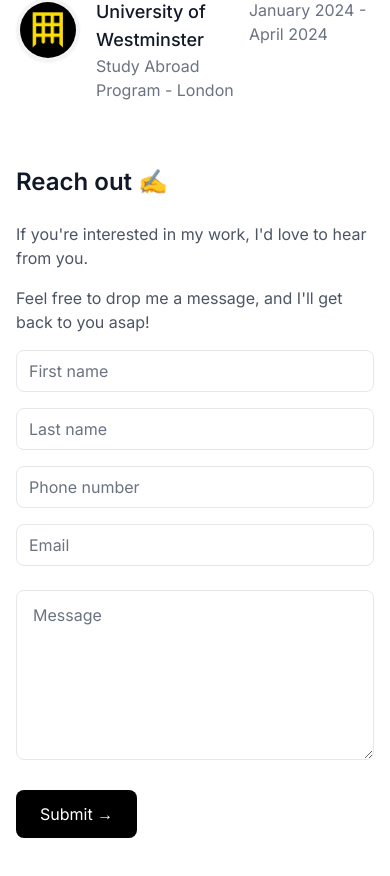
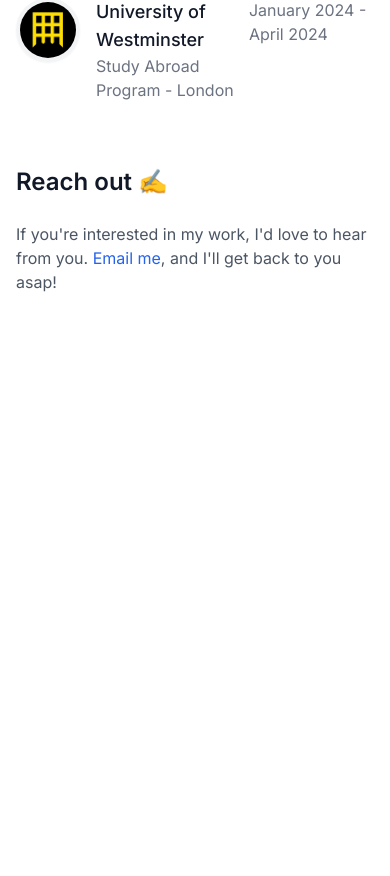
Before and after one commit to camottimo/Personal-Website, a Next.js app: page / in a window 390 px wide. Shown: the part 2871-3747 px from the top of the page. After the commit the page ends 3213 px from the top, so only its background shows below. Built offline with nearby package versions, Linux system fonts and the light colour scheme.

Commit message:
Implemented Reach Out section with responsive 'email me' link

```diff
--- a/src/app/page.tsx
+++ b/src/app/page.tsx
@@ -1,4 +1,5 @@
-import React from 'react'
+"use client";
+import React, { useRef } from 'react'
 import Image from 'next/image'
 import {
   AcademicCapIcon,
@@ -10,7 +11,7 @@ import {
 } from '@heroicons/react/24/outline'
 import WorkExperience from '@/components/WorkExperience'
 import Projects from '@/components/Projects'
-import EmailLink from '@/components/EmailLink'
+import EmailLink, { EmailLinkHandle } from '@/components/EmailLink'
 
 const skills = [
   {
@@ -214,6 +215,8 @@ const tools = [
 ]
 
 export default function Home() {
+  const emailLinkRef = useRef<EmailLinkHandle>(null);
+
   return (
     <div className="min-h-screen bg-white">
       <main className="max-w-4xl mx-auto px-4 sm:px-6 lg:px-8 py-12">
@@ -246,7 +249,7 @@ export default function Home() {
 
             {/* Contact Links */}
             <div className="flex justify-center gap-6 pt-4">
-              <EmailLink />
+              <EmailLink ref={emailLinkRef} />
               <a href="/resume.pdf" target="_blank" rel="noopener noreferrer" className="text-gray-600 hover:text-gray-900 flex items-center">
                 <DocumentIcon className="h-4 w-4 mr-2 text-gray-400" />
                 Resume
@@ -386,20 +389,22 @@ export default function Home() {
           <section className="space-y-6">
             <h2 className="text-2xl font-semibold">Reach out ✍️</h2>
             <div className="space-y-4">
-              <p className="text-gray-600">If you're interested in my work, I'd love to hear from you.</p>
-              <p className="text-gray-600">Feel free to drop me a message, and I'll get back to you asap!</p>
-              <form className="space-y-6">
-                <div className="grid grid-cols-1 md:grid-cols-2 gap-4">
-                  <input type="text" placeholder="First name" className="rounded-lg border-gray-200" required />
-                  <input type="text" placeholder="Last name" className="rounded-lg border-gray-200" required />
-                  <input type="tel" placeholder="Phone number" className="rounded-lg border-gray-200" required />
-                  <input type="email" placeholder="Email" className="rounded-lg border-gray-200" required />
-                </div>
-                <textarea placeholder="Message" rows={6} className="w-full rounded-lg border-gray-200" required />
-                <button type="submit" className="bg-black text-white px-6 py-3 rounded-lg hover:bg-gray-800 transition-colors">
-                  Submit →
-                </button>
-              </form>
+              <p className="text-gray-600">
+                If you're interested in my work, I'd love to hear from you.{' '}
+                <span
+                  className="text-blue-600 hover:underline cursor-pointer"
+                  onClick={() => {
+                    const section = document.getElementById('email-link-section');
+                    if (section) {
+                      section.scrollIntoView({ behavior: 'smooth', block: 'center' });
+                    }
+                    emailLinkRef.current?.openDropdown();
+                  }}
+                >
+                  Email me
+                </span>
+                , and I'll get back to you asap!
+              </p>
             </div>
           </section>
         </div>
--- a/src/components/EmailLink.tsx
+++ b/src/components/EmailLink.tsx
@@ -1,10 +1,14 @@
 'use client';
 
 import { EnvelopeIcon } from '@heroicons/react/24/outline';
-import { useState, useEffect, useRef } from 'react';
+import { useState, useEffect, useRef, forwardRef, useImperativeHandle } from 'react';
 import { createPortal } from 'react-dom';
 
-export default function EmailLink() {
+export type EmailLinkHandle = {
+  openDropdown: () => void;
+};
+
+const EmailLink = forwardRef<EmailLinkHandle, {}>((props, ref) => {
   const [showOptions, setShowOptions] = useState(false);
   const [mounted, setMounted] = useState(false);
   const [dropdownPosition, setDropdownPosition] = useState({ top: 0, left: 0, width: 0 });
@@ -14,17 +18,20 @@ export default function EmailLink() {
   const email = 'camottimo@gmail.com';
   const subject = 'Hello - coming from your personal website';
 
+  useImperativeHandle(ref, () => ({
+    openDropdown: () => setShowOptions(true),
+  }));
+
   const updateDropdownPosition = () => {
     if (buttonRef.current) {
       const rect = buttonRef.current.getBoundingClientRect();
       const dropdownWidth = Math.min(window.innerWidth * 0.9, 256);
       let left = rect.left + window.scrollX - (dropdownWidth - rect.width) / 2;
-      // Clamp left so dropdown doesn't overflow viewport
       left = Math.max(8, Math.min(left, window.innerWidth - dropdownWidth - 8));
       setDropdownPosition({
         top: rect.bottom + 2,
         left,
-        width: dropdownWidth
+        width: dropdownWidth,
       });
     }
   };
@@ -33,8 +40,12 @@ export default function EmailLink() {
     setMounted(true);
 
     function handleClickOutside(event: MouseEvent) {
-      if (dropdownRef.current && !dropdownRef.current.contains(event.target as Node) &&
-          buttonRef.current && !buttonRef.current.contains(event.target as Node)) {
+      if (
+        dropdownRef.current &&
+        !dropdownRef.current.contains(event.target as Node) &&
+        buttonRef.current &&
+        !buttonRef.current.contains(event.target as Node)
+      ) {
         setShowOptions(false);
       }
     }
@@ -85,7 +96,7 @@ export default function EmailLink() {
   };
 
   return (
-    <div className="relative">
+    <div className="relative" id="email-link-section">
       <button
         ref={buttonRef}
         onClick={() => setShowOptions(!showOptions)}
@@ -114,7 +125,7 @@ export default function EmailLink() {
             left: `${dropdownPosition.left}px`,
             width: dropdownPosition.width,
             maxWidth: '90vw',
-            minWidth: 200
+            minWidth: 200,
           }}
         >
           <div className="p-4 space-y-3">
@@ -161,4 +172,6 @@ export default function EmailLink() {
       )}
     </div>
   );
-}
+});
+
+export default EmailLink;
```
